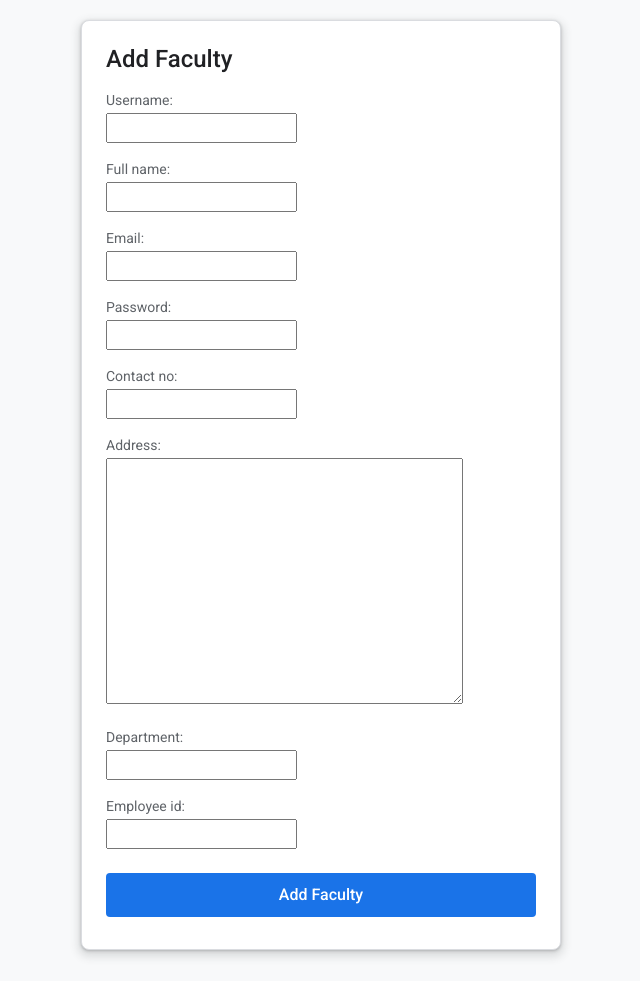
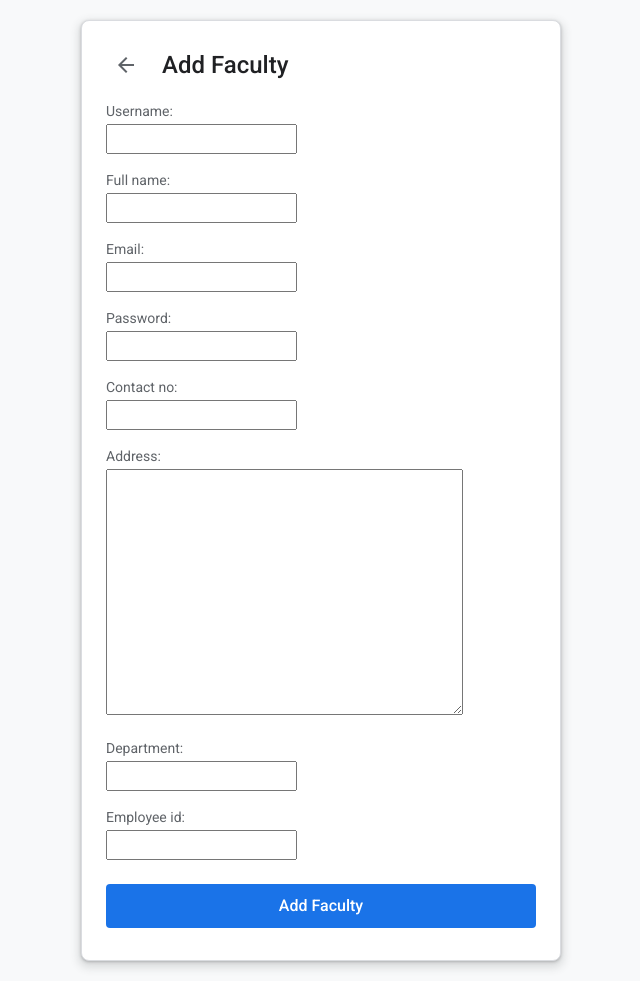
Before and after one commit to teluguabbai/school, a Django app: page /add-faculty/ in a window 1280 px wide. Shown: the whole page, without its empty margins (319-959 px from the left). Before the commit the page ends 958 px from the top, so only its background shows below. Run offline with Django 4.2, Linux system fonts and the light colour scheme; a user stored in the database is signed in.

Commit message:
Update add_faculty.html

```diff
--- a/school/templates/add_faculty.html
+++ b/school/templates/add_faculty.html
@@ -6,6 +6,7 @@
     <title>Add Faculty - Admin</title>
     <link href="https://fonts.googleapis.com/css2?family=Roboto:wght@300;400;500;700&display=swap" rel="stylesheet">
     <link href="https://cdn.jsdelivr.net/npm/bootstrap@5.3.0/dist/css/bootstrap.min.css" rel="stylesheet">
+    <link href="https://fonts.googleapis.com/icon?family=Material+Icons" rel="stylesheet">
     <style>
         :root {
             /* Google Blue */
@@ -31,42 +32,69 @@
             display: flex;
             justify-content: center;
             align-items: center;
-            padding: 20px 10px; /* Add padding for small screens */
+            padding: 20px 10px;
         }
 
         .card-google {
-            border-radius: 8px; /* Softer rounded corners */
-            box-shadow: var(--shadow-light); /* Material-like shadow */
-            border: 1px solid #dadce0; /* Subtle border */
+            border-radius: 8px;
+            box-shadow: var(--shadow-light);
+            border: 1px solid #dadce0;
             background-color: var(--card-background);
-            max-width: 480px; /* Slightly narrower for a focused form */
+            max-width: 480px;
             width: 100%;
             animation: fadeIn 0.5s ease-out;
         }
 
+        /* Container for the icon and title */
+        .header-content {
+            display: flex;
+            align-items: center;
+            /* The title will push the button to the left */
+        }
+
+        /* Back Button Styling (Google Icon style) */
+        .btn-back-google {
+            background: none;
+            border: none;
+            color: #5f6368;
+            padding: 8px;
+            border-radius: 50%;
+            text-decoration: none;
+            display: flex;
+            align-items: center;
+            transition: background-color 0.2s;
+            margin-right: 16px; /* Spacing between button and title */
+        }
+
+        .btn-back-google:hover {
+            background-color: #f1f3f4;
+            color: #202124;
+        }
+
         .card-header-google {
-            background: none; /* No color background for the header */
+            background: none;
             border-bottom: none;
-            text-align: left; /* Aligned left for a Google look */
+            text-align: left;
             padding: 24px 24px 16px 24px;
         }
 
         .card-header-google h2 {
             margin: 0;
-            font-size: 24px; /* Slightly larger title */
+            font-size: 24px;
             font-weight: 500;
             color: #202124;
+            flex-grow: 1;
         }
 
         .card-body-google {
-            padding: 0 24px 32px 24px; /* More standard internal padding */
+            padding: 0 24px 32px 24px;
         }
 
-        /* Styling for form elements to look like Google Input fields */
+        /* Styling for form elements */
         form label {
             font-weight: 400;
             margin-bottom: 2px;
-            color: #5f6368; /* Gray for labels */
+            color: #5f6368;
             font-size: 14px;
         }
 
@@ -148,7 +178,12 @@
     <div class="center-container">
         <div class="card-google">
             <div class="card-header-google">
-                <h2>Add Faculty</h2>
+                <div class="header-content">
+                    <a href="javascript:history.back()" class="btn-back-google" title="Go back">
+                        <span class="material-icons">arrow_back</span>
+                    </a>
+                    <h2>Add Faculty</h2>
+                </div>
             </div>
             <div class="card-body-google">
                 <form method="post" novalidate>
```
Also changed, not shown: other parts of school/templates/add_faculty.html (+17 -15 lines).
